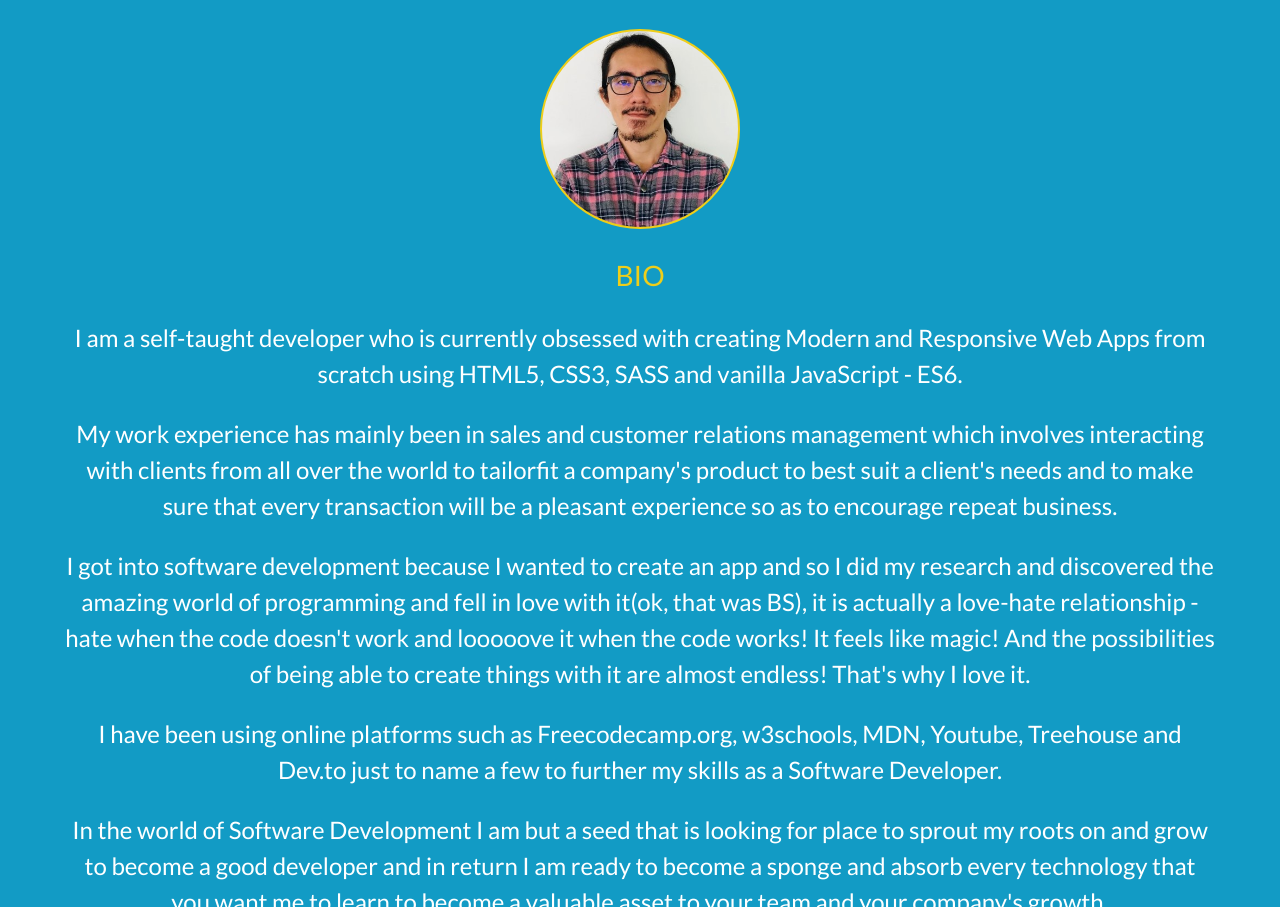
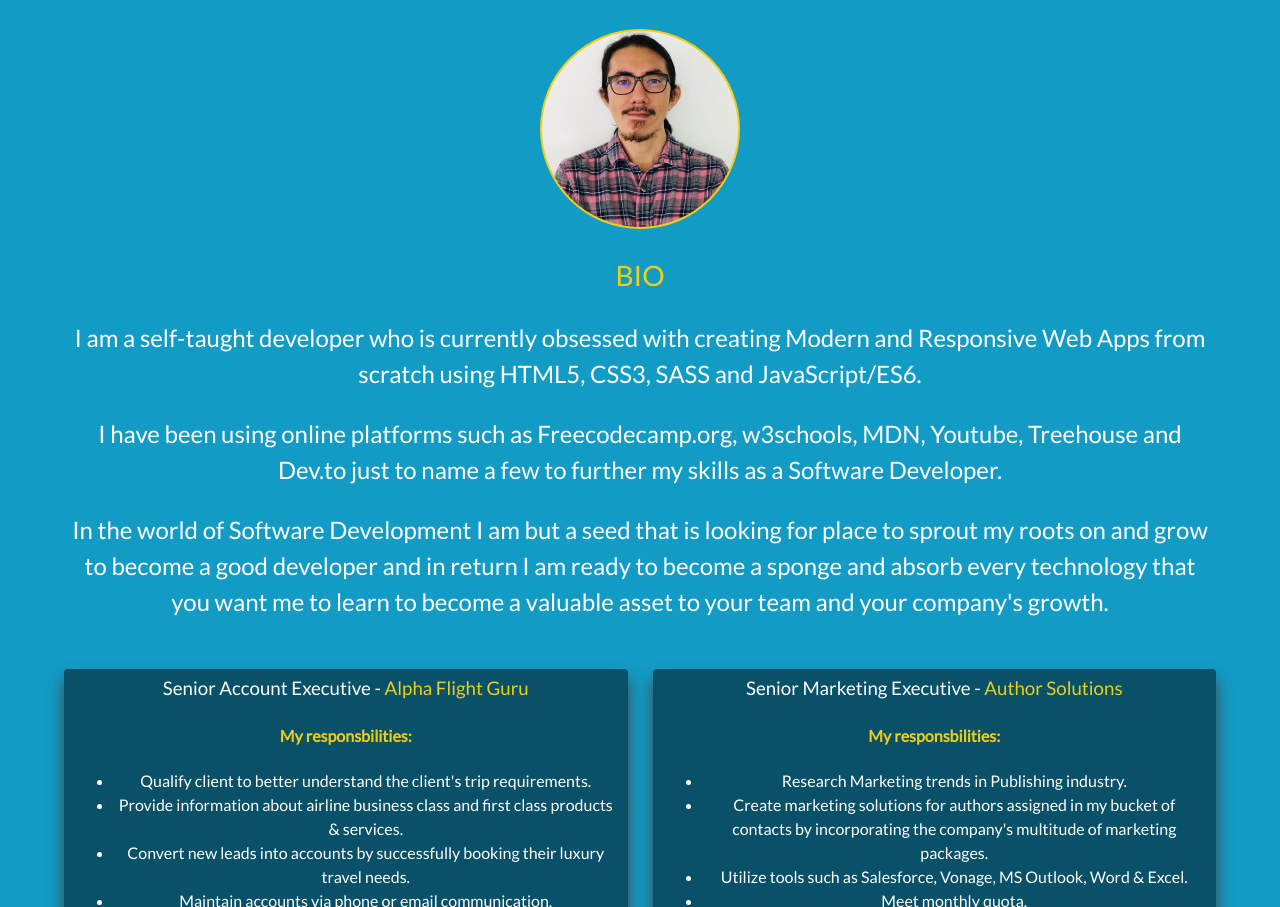
Before and after one commit to eatcodesforlife/Cris_Acosta, a website: page about.html in a window 1280 px wide. Shown: the part 193-1100 px from the top of the page. Drawn offline with Linux system fonts and the light colour scheme.

Commit message:
edited about me

```diff
--- a/about.html
+++ b/about.html
@@ -53,19 +53,7 @@
                 <p>
                     I am a self-taught developer who is currently obsessed with creating Modern and Responsive Web
                     Apps from scratch
-                    using HTML5, CSS3, SASS and vanilla JavaScript - ES6.
-                </p>
-                <p>
-                    My work experience has mainly been in sales and customer relations management which involves
-                    interacting with clients from all over the world to tailorfit a company's product to best suit a
-                    client's needs and to make sure that every transaction will be a pleasant experience so as to
-                    encourage repeat business.</p>
-                <p>
-                    I got into software development because I wanted to create an app and so I did my research and
-                    discovered the amazing world of programming and fell in love with it(ok, that was BS), it is
-                    actually a love-hate relationship - hate when the code doesn't work and looooove it when the code
-                    works! It feels like magic! And the possibilities of being able to create things with it are almost
-                    endless! That's why I love it.
+                    using HTML5, CSS3, SASS and JavaScript/ES6.
                 </p>
                 <p>
                     I have been using online platforms such as Freecodecamp.org, w3schools, MDN, Youtube, Treehouse and
```
Also changed, not shown: package.json (+9 -1 lines).
